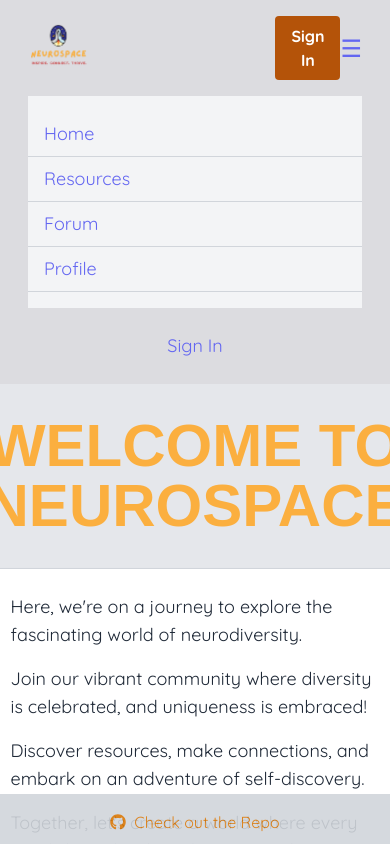
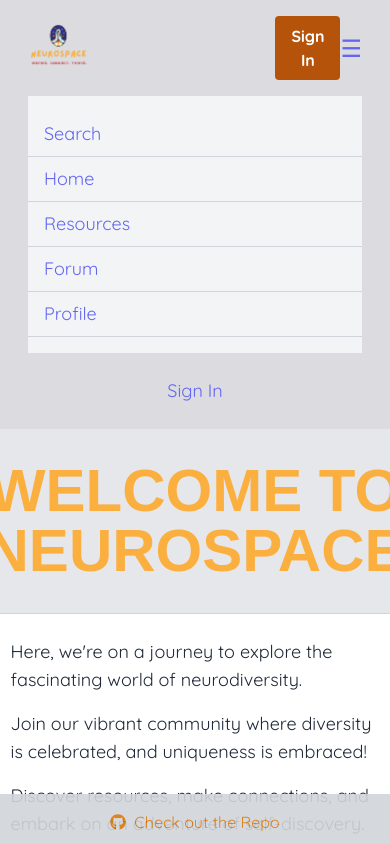
Before and after one commit to MonBoza/NeuroSpace, a React (Vite) app in the folder frontend/: page / in a window 390 px wide. Both pictures are taken after a click on the button "Toggle Menu". Shown: the top 844 px of the page. Built offline with nearby package versions, Linux system fonts and the light colour scheme; a web font is replaced by a local one.

Commit message:
Add Search link to mobile menu in Header component

```diff
--- a/frontend/src/Components/Header.jsx
+++ b/frontend/src/Components/Header.jsx
@@ -119,6 +119,7 @@ const Header = () => {
 
       {isMenuOpen && (
         <div className="lg:hidden bg-gray-100 py-4">
+          <a href="/search" className="block text-lg text-indigo-500 px-4 py-2 border-b border-gray-300">Search</a>
           <a href="/" className="block text-lg text-indigo-500 px-4 py-2 border-b border-gray-300">Home</a>
           <a href="/resources" className="block text-lg text-indigo-500 px-4 py-2 border-b border-gray-300">Resources</a>
           <a href="/ForumList" className="block text-lg text-indigo-500 px-4 py-2 border-b border-gray-300">Forum</a>
```
